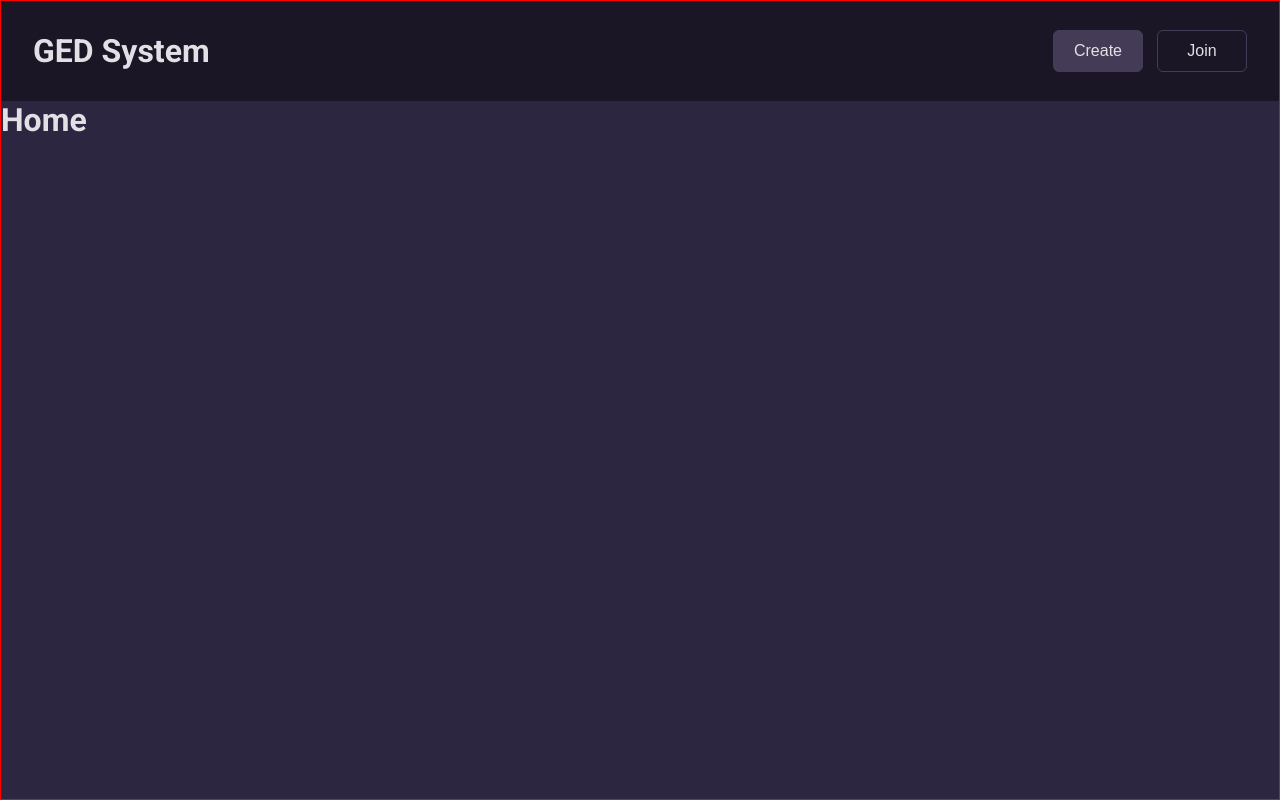
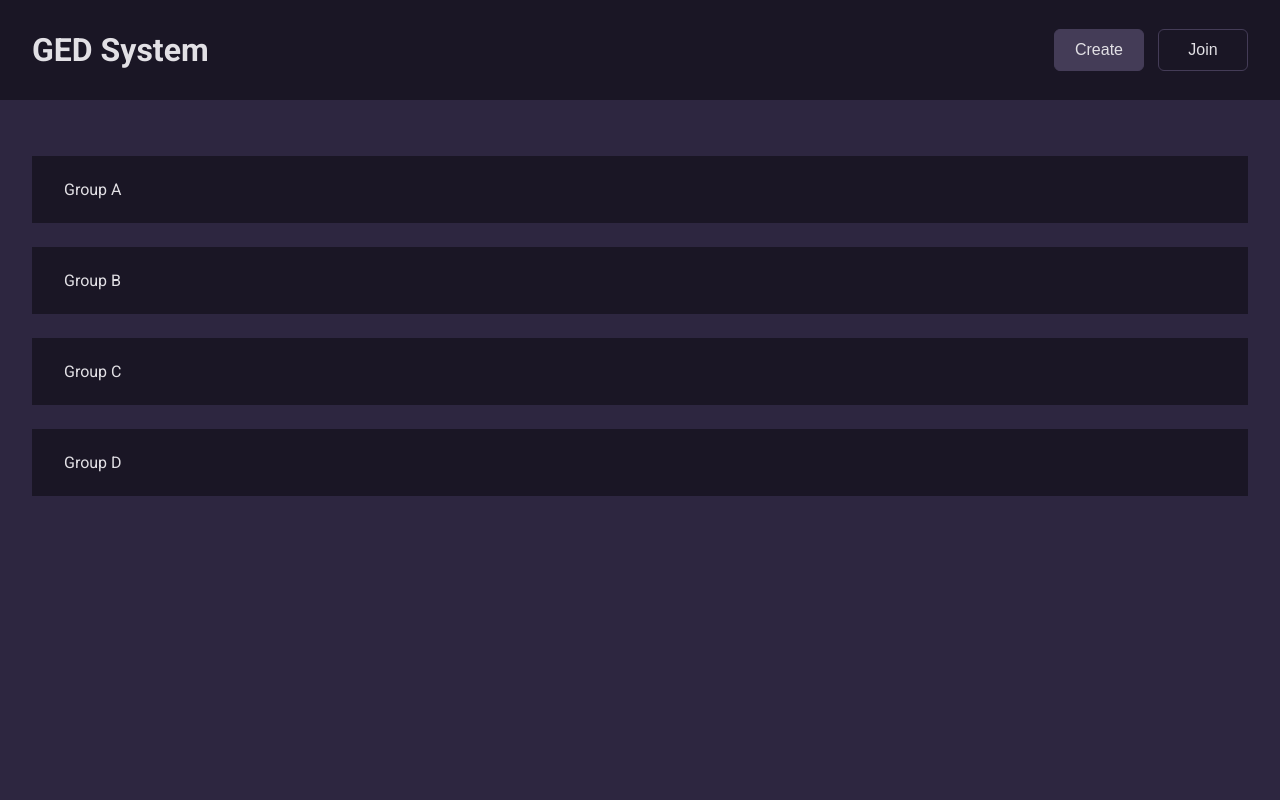
Before and after one commit to Tramas3030/GED-frontend, a React (Vite) app: page / in a window 1280 px wide. Built offline with nearby package versions, Linux system fonts and the light colour scheme.

Commit message:
Created home table and created message that will appears is home is empty

```diff
--- a/src/layouts/DefaultLayout/styles.ts
+++ b/src/layouts/DefaultLayout/styles.ts
@@ -3,6 +3,4 @@ import styled from "styled-components";
 export const LayoutContainer = styled.div`
   width: 100%;
   height: 100vh;
-
-  border: 1px solid red;
 `;
--- a/src/pages/Home/index.tsx
+++ b/src/pages/Home/index.tsx
@@ -1,5 +1,35 @@
+// import { EmptyHomeContainer, LayoutContainer } from "./styles";
+
+import { GroupsTable, LayoutContainer } from "./styles";
+
 export function Home() {
   return(
-    <h1>Home</h1>
+    <LayoutContainer>
+      {/* <EmptyHomeContainer>
+        <strong>You don't belong to any group yet</strong>
+        <p>To get started, you can join an existing group or create your own.</p>
+      </EmptyHomeContainer> */}
+
+        <GroupsTable>
+          <tbody>
+            <tr>
+              <td>Group A</td>
+            </tr>
+
+            <tr>
+              <td>Group B</td>
+            </tr>
+
+            <tr>
+              <td>Group C</td>
+            </tr>
+
+            <tr>
+              <td>Group D</td>
+            </tr>
+          </tbody>
+        </GroupsTable>
+
+    </LayoutContainer>
   )
 }
--- a/src/pages/Home/styles.ts
+++ b/src/pages/Home/styles.ts
@@ -0,0 +1,46 @@
+import styled from "styled-components";
+
+export const LayoutContainer = styled.div`
+  width: 100%;
+  height: auto;
+
+  padding: 3.2rem;
+
+  display: flex;
+`;
+
+export const EmptyHomeContainer = styled.div`
+  width: 60rem;
+  height: 30rem;
+
+  position: fixed;
+  top: 50%;
+  left: 50%;
+  transform: translate(-50%, -50%);
+
+  display: flex;
+  flex-direction: column;
+  gap: 1.8rem;
+
+  text-align: center;
+  justify-content: center;
+
+  background-color: ${props => props.theme["purple-500"]};
+  color: ${props => props.theme.gray};
+
+  strong, p {
+    font-size: 2.4rem;
+    color: ${props => props.theme.gray};
+  }
+`;
+
+export const GroupsTable = styled.table`
+  width: 100%;
+  border-collapse: separate;
+  border-spacing: 0 2.4rem;
+
+  td {
+    padding: 2.4rem 3.2rem;
+    background-color: ${props => props.theme["purple-900"]};
+  }
+`;
```
